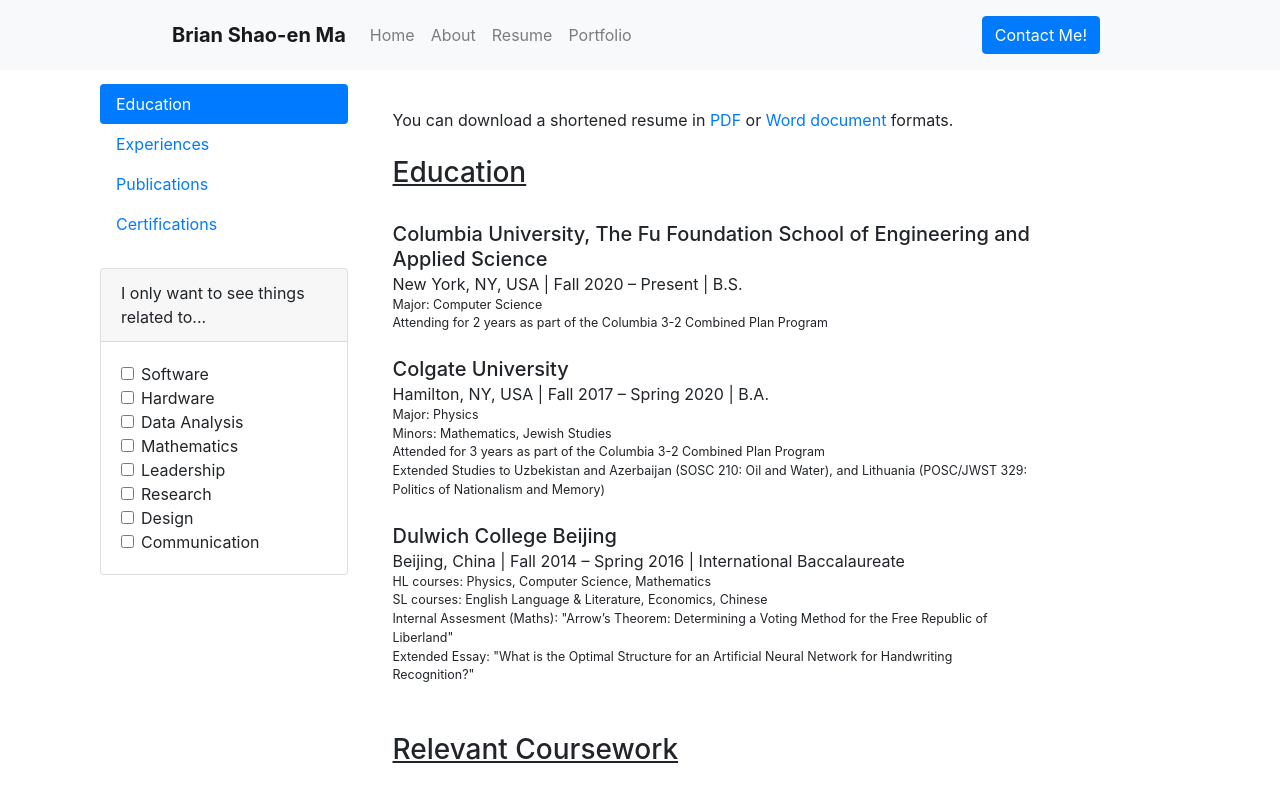
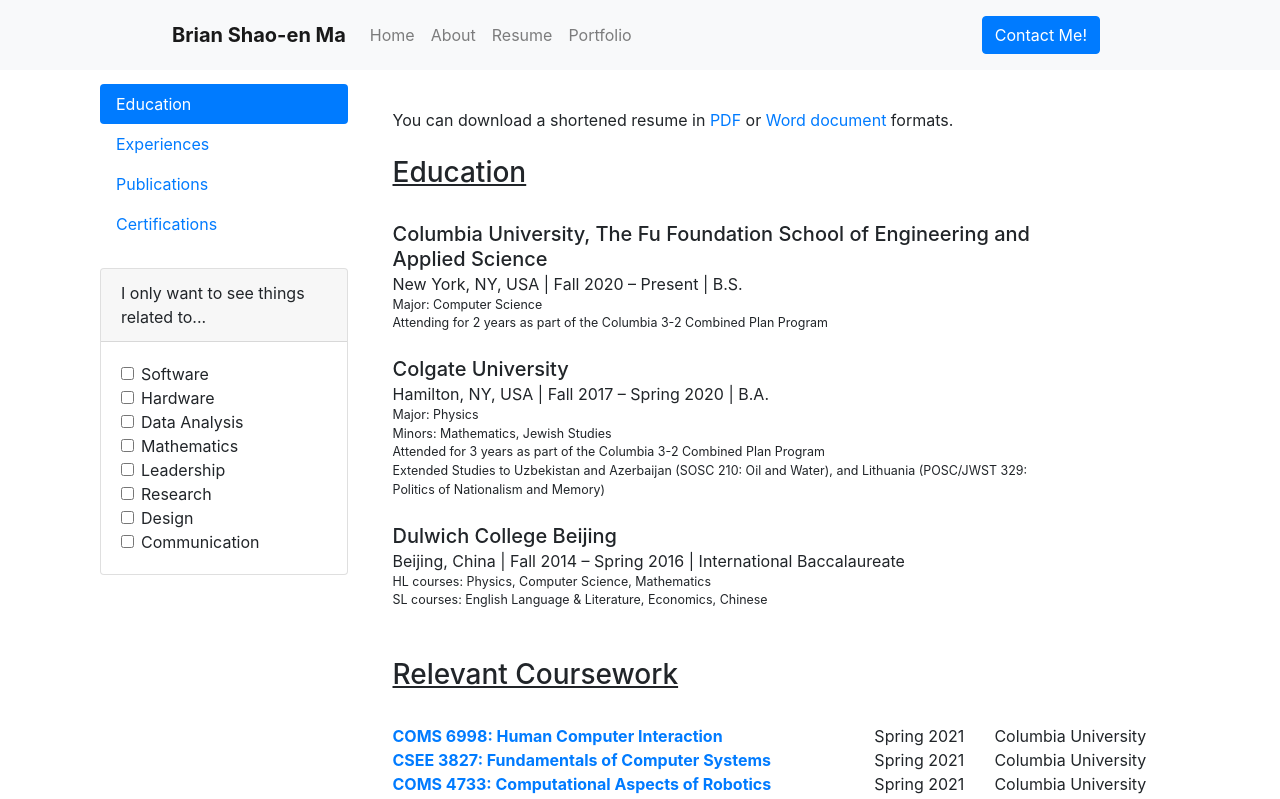
Before and after one commit to AlephFive/myWebsite, a React (Create React App) app: page /#/work in a window 1280 px wide. Shown: the top 799 px of the page. Built offline with nearby package versions, Linux system fonts and the light colour scheme.

Commit message:
Update educationData.js

```diff
--- a/src/data/educationData.js
+++ b/src/data/educationData.js
@@ -41,8 +41,6 @@
     info: [
       'HL courses: Physics, Computer Science, Mathematics',
       'SL courses: English Language & Literature, Economics, Chinese',
-      'Internal Assesment (Maths): "Arrow’s Theorem: Determining a Voting Method for the Free Republic of Liberland"',
-      'Extended Essay: "What is the Optimal Structure for an Artificial Neural Network for Handwriting Recognition?"',
     ],
   },
 ];
```
